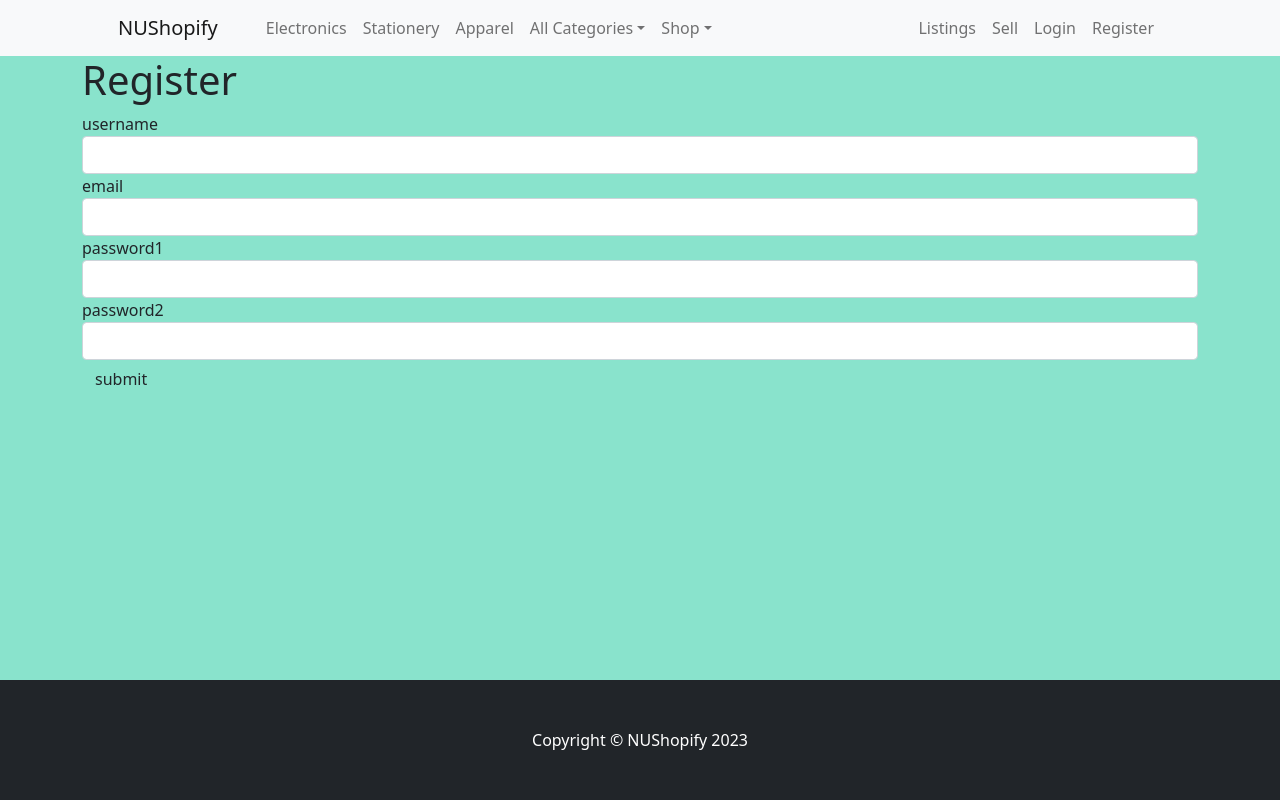
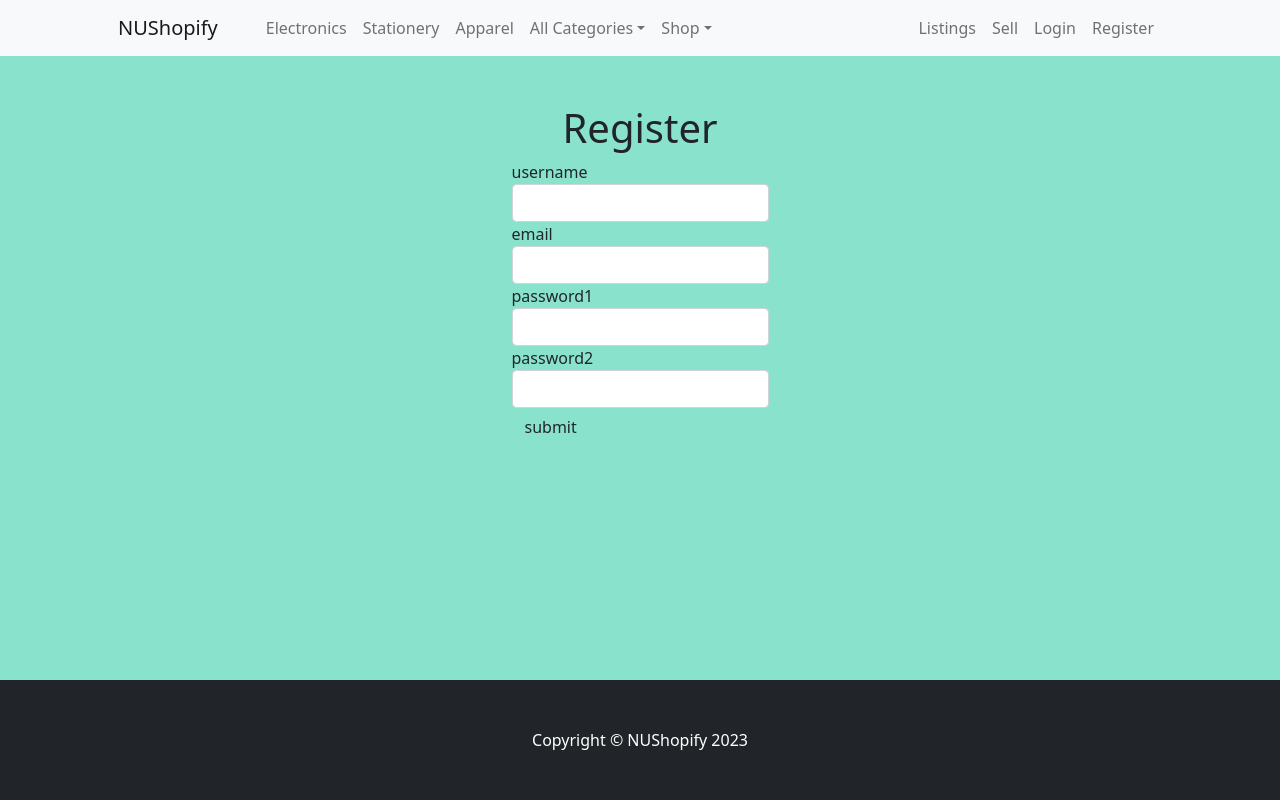
Before and after one commit to leezhengjing/Limbums_HacknRoll, a Flask app: page /register in a window 1280 px wide. Run offline with Flask 3, Linux system fonts and the light colour scheme; some libraries are stand-ins or nearby versions.

Commit message:
register

```diff
--- a/market/routes.py
+++ b/market/routes.py
@@ -47,7 +47,8 @@ def register():
 
 @app.route("/listings", methods=["GET", "POST"])
 def listings():
-    return render_template("listings.html")
+    products = db.session.execute(db.select(Products).order_by(Products.title)).scalars()
+    return render_template("listings.html", products=products)
 
 
 # Getting filename from url
--- a/market/templates/register.html
+++ b/market/templates/register.html
@@ -7,8 +7,8 @@
 
 <!-- Header-->
 {% block main %}
-<div class="container">
-	<h1>Register</h1>
+<div class="container p-5 d-flex align-items-center flex-column" style="padding-left:1rem padding-right:1rem">
+	<h1 class="px-5">Register</h1>
 	{{ wtf.quick_form(form, novalidate=True) }}
 </div>
 {% endblock %}
```
